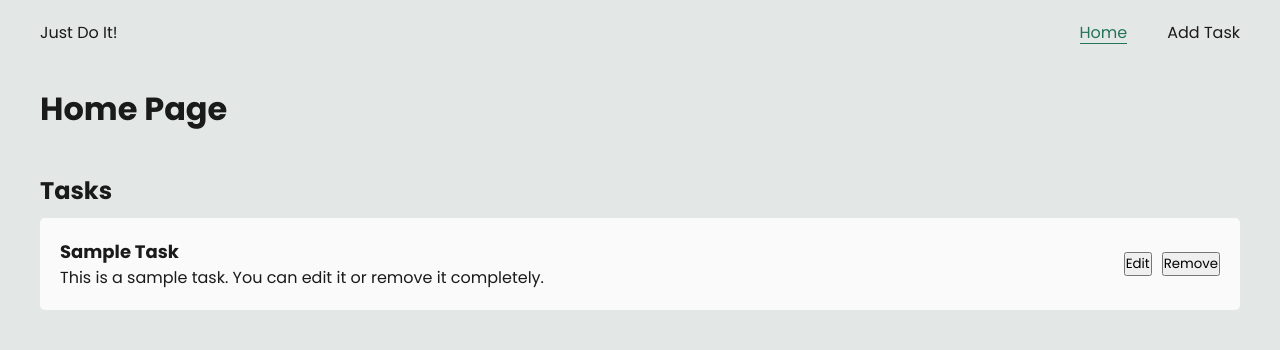
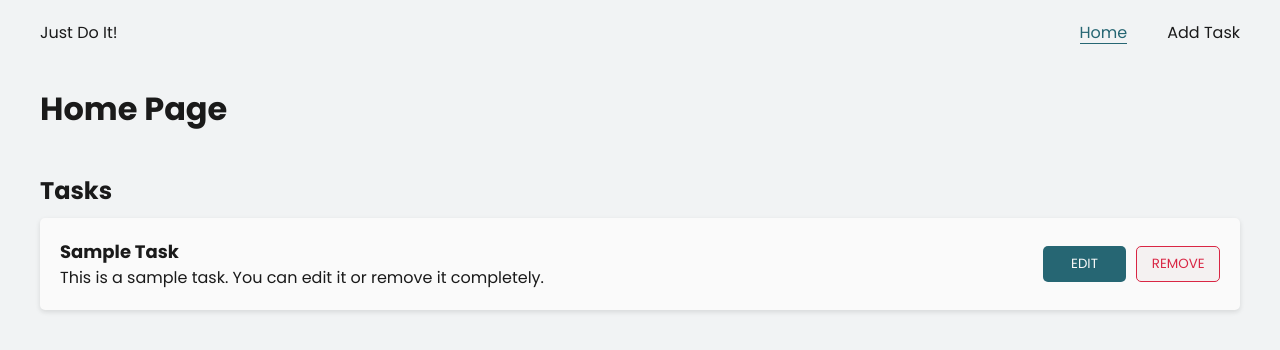
Before and after one commit to BijanProgrammer/medafone-interview, an Angular app: page / in a window 1280 px wide. Shown: the top 350 px of the page. Built offline with nearby package versions, Linux system fonts and the light colour scheme.

Commit message:
[ADD] button styles

```diff
--- a/src/app/pages/home/home.component.css
+++ b/src/app/pages/home/home.component.css
@@ -8,11 +8,13 @@ section.tasks {
     > ul {
         > li {
             background-color: var(--color-gray-98);
+            box-shadow: var(--box-shadow-subtle);
 
             display: grid;
             grid-template-areas: "title actions" "description actions";
             grid-template-columns: 1fr auto;
             align-items: center;
+            column-gap: 2rem;
 
             padding: 2rem;
 
--- a/src/app/pages/home/home.component.html
+++ b/src/app/pages/home/home.component.html
@@ -5,11 +5,11 @@
     <ul>
         @for (task of taskService.tasks; track task.id) {
             <li>
-                <div class="title">{{ task.title }}</div>
+                <div class="title truncate">{{ task.title }}</div>
                 <div class="description">{{ task.description }}</div>
                 <div class="actions">
-                    <button class="edit">Edit</button>
-                    <button class="remove">Remove</button>
+                    <button class="solid primary edit">Edit</button>
+                    <button class="outline danger remove">Remove</button>
                 </div>
             </li>
         }
--- a/src/styles.css
+++ b/src/styles.css
@@ -11,11 +11,17 @@
     --color-gray-10: hsl(0deg 0% 10%);
     --color-black: hsl(0deg 0% 0%);
 
-    --color-primary: hsl(160deg 50% 30%);
-    --color-primary-lighter: hsl(160deg 50% 34%);
-    --color-primary-darker: hsl(160deg 50% 26%);
-    --color-primary-fade: hsl(160deg 10% 90%);
+    --color-primary: hsl(190deg 50% 30%);
+    --color-primary-lighter: hsl(190deg 50% 34%);
+    --color-primary-darker: hsl(190deg 50% 20%);
+    --color-primary-fade: hsl(190deg 10% 95%);
     --color-primary-opposite: var(--color-gray-98);
+
+    --color-danger: hsl(350deg 70% 50%);
+    --color-danger-lighter: hsl(350deg 70% 54%);
+    --color-danger-darker: hsl(350deg 70% 40%);
+    --color-danger-fade: hsl(350deg 10% 95%);
+    --color-danger-opposite: var(--color-gray-98);
 
     --color-box-shadow-subtle: hsl(0deg 0% 10% / 12%);
     --box-shadow-subtle: 0 0.2rem 0.5rem 0 var(--color-box-shadow-subtle);
@@ -27,9 +33,10 @@
     --full-width: 120rem;
     --full-width-padding-inline: calc(max(100% - var(--full-width), 4rem) / 2);
 
-    --animation-duration-fast: 0.2s;
-    --animation-duration-normal: 0.5s;
-    --animation-duration-slow: 1s;
+    --animation-duration-100: 0.1s;
+    --animation-duration-400: 0.2s;
+    --animation-duration-700: 0.5s;
+    --animation-duration-900: 1s;
 }
 
 *,
@@ -111,7 +118,7 @@ a.link {
 
         transform: scaleX(0);
 
-        transition: var(--animation-duration-fast) ease-in-out;
+        transition: var(--animation-duration-100) ease-in-out;
         transition-property: transform, opacity;
     }
 
@@ -128,3 +135,70 @@ a.link {
         outline: var(--outline-focus-visible);
     }
 }
+
+button {
+    cursor: pointer;
+
+    &.solid,
+    &.outline {
+        min-width: 10ch;
+
+        text-transform: uppercase;
+    }
+
+    &.solid {
+        background-color: var(--button-color);
+        color: var(--button-color-opposite);
+
+        padding: 0.5em 1em;
+
+        border: none;
+        border-radius: var(--border-radius);
+
+        transition: background-color var(--animation-duration-100) ease-in-out;
+
+        &:hover {
+            background-color: var(--button-color-hover);
+        }
+    }
+
+    &.outline {
+        background-color: var(--button-color-fade);
+        color: var(--button-color);
+
+        padding: 0.5em 1em;
+
+        border: 1px solid currentColor;
+        border-radius: var(--border-radius);
+
+        transition: var(--animation-duration-100) ease-in-out;
+        transition-property: background-color, color;
+
+        &:hover {
+            background-color: var(--button-color-hover);
+            color: var(--button-color-opposite);
+        }
+    }
+
+    &.primary {
+        --button-color: var(--color-primary);
+        --button-color-hover: var(--color-primary-darker);
+        --button-color-fade: var(--color-primary-fade);
+        --button-color-opposite: var(--color-primary-opposite);
+    }
+
+    &.danger {
+        --button-color: var(--color-danger);
+        --button-color-hover: var(--color-danger-darker);
+        --button-color-fade: var(--color-danger-fade);
+        --button-color-opposite: var(--color-danger-opposite);
+    }
+}
+
+.truncate {
+    overflow: hidden;
+
+    text-overflow: ellipsis;
+
+    white-space: nowrap;
+}
```
